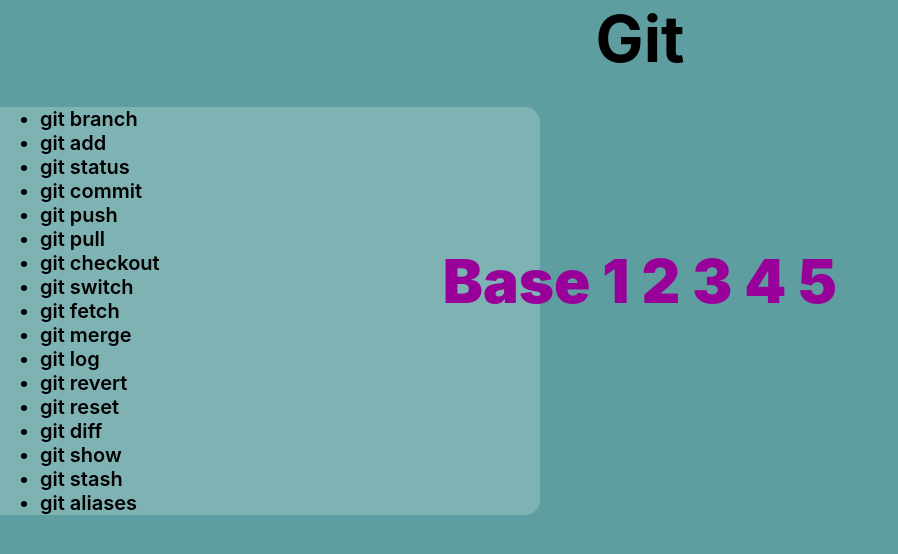
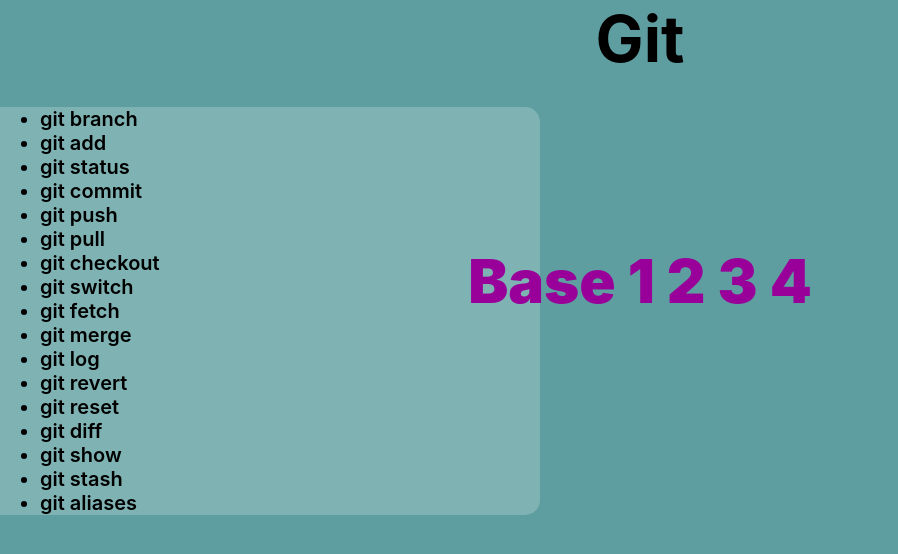
Before and after one commit to MichaelWhitt/git-brownbag, a React (Create React App) app: page / in a window 1280 px wide. Shown: the top 554 px of the page, without its empty margins (0-898 px from the left). Built offline with nearby package versions, Linux system fonts and the light colour scheme.

Commit message:
Revert "5"
This reverts commit b1683d0c9bf854449b8b907345623766e6b95dde.

```diff
--- a/src/Test.js
+++ b/src/Test.js
@@ -1,7 +1,7 @@
 const Test = () => {
   return (
     <div style={{fontSize: 60, fontWeight: 1000, color: '#909'}}>
-      Base 1 2 3 4 5
+      Base 1 2 3 4
     </div>
   )
 }
```
